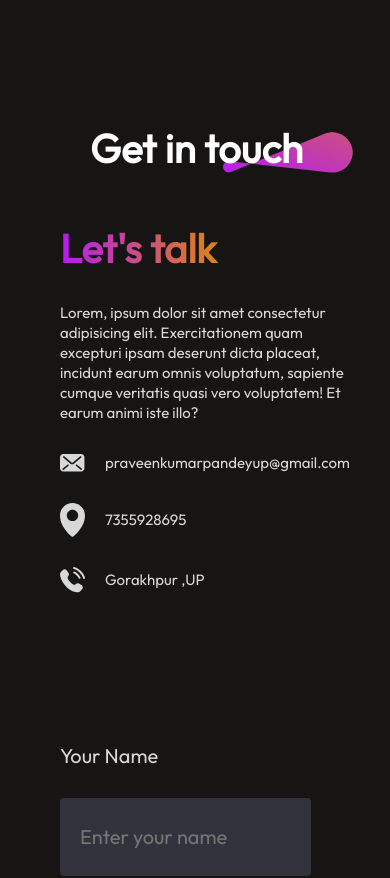
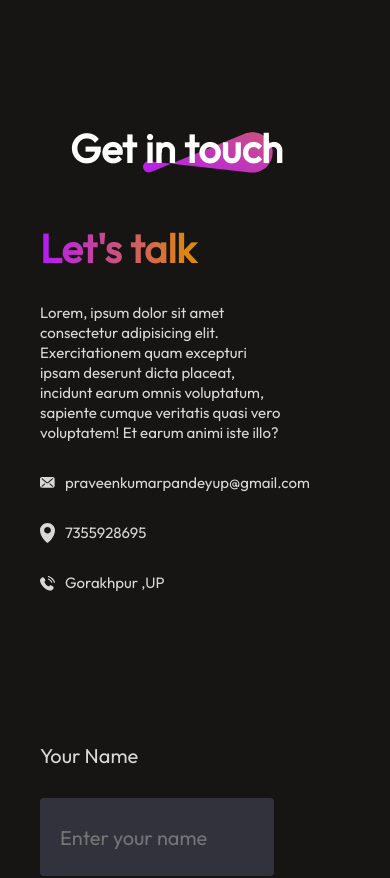
Before and after one commit to techpraveen/Portfolio2, a React (Vite) app: page / in a window 390 px wide. Shown: the part 7220-8098 px from the top of the page. Built offline with nearby package versions, Linux system fonts and the light colour scheme.

Commit message:
just oush

```diff
--- a/src/Components/Contact/Contact.css
+++ b/src/Components/Contact/Contact.css
@@ -118,7 +118,7 @@
         margin: 70px 40px;
         align-items: start;
         margin-right: 20px;
-        margin-left: 60px;
+        margin-left: 40px;
     }
     .contact-title h1{
         font-size: 40px;
@@ -129,7 +129,7 @@
     }
     .contact-title img{
         width: 130px;
-        margin-right: -20px;
+        margin-right: 40px;
     }
     .contact-section{
         flex-direction: column;
@@ -144,17 +144,21 @@
 
 
     .contact-left p{
-        width: auto;
+        width: 250px;
         font-size: 15px;
-        margin-right: 40px;
 
 
 
 
 
     }
+    .contact-detail{
+        font-size: 15px;
+        gap: 10px;
+        width: 250px;
+    }
     .contact-detail img{
-        width: 25px;
+        width: 15px;
 
 
 
--- a/src/Components/Footer/Footer.css
+++ b/src/Components/Footer/Footer.css
@@ -67,11 +67,11 @@
  }
  @media  (max-width: 768px) {
     .footer{
-        margin: 50px 70px;
+        margin: 50px 30px;
     }
     .footer-top{
         flex-direction: column;
-        gap: 50px;
+        gap: 20px;
     }
     .footer-bottom{
       display: flex;
@@ -98,7 +98,16 @@
     }
     .footer-bottom-left{
         text-align: center;
+
+    }
+    .footer-bottom-right{
+        display: flex;
+        flex-direction: column;
+        gap: 10px;
+    }
+    .footer hr{
+      width: 250px;
+
     }
 
-
  }
--- a/src/index.css
+++ b/src/index.css
@@ -10,8 +10,6 @@
  }
  @media (max-width: 768px) {
    *{
-      margin: 0;
-    padding: 0;
 
    }
 
```
Also changed, not shown: 4 other files (tests, documents, lock files or other folders).
